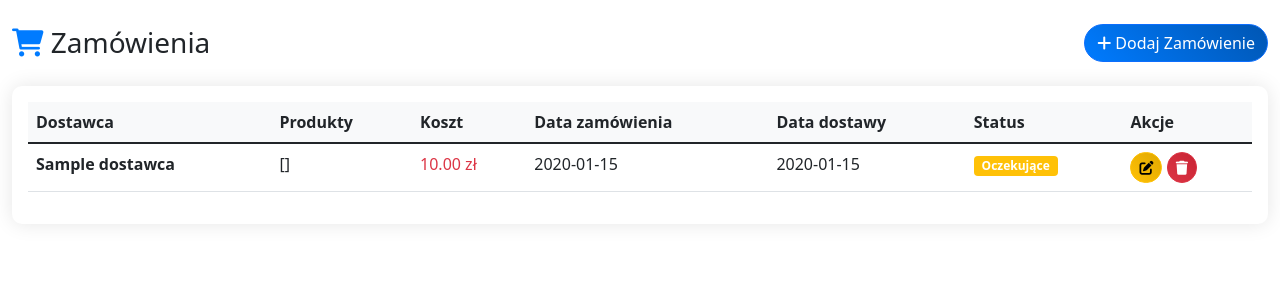
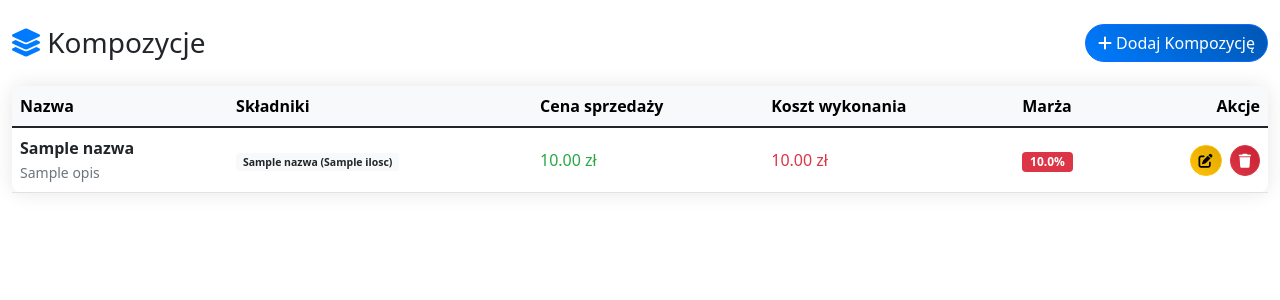
Before and after one commit to Pat-here/Waffle-v3.0, a Python web app: template templates/zamowienia/lista.html in a window 1280 px wide. Shown: the top 300 px of the page. Run offline with Jinja, Linux system fonts and the light colour scheme; the template is opened without the code that fills it: most values are stand-ins (such as "Sample title", 1, 10 or a date in 2020).

Commit message:
Update lista.html

```diff
--- a/templates/zamowienia/lista.html
+++ b/templates/zamowienia/lista.html
@@ -1,71 +1,86 @@
 {% extends "base.html" %}
 
-{% block title %}Zamówienia - Budka Gofrowa{% endblock %}
+{% block title %}Kompozycje – Budka Gofrowa{% endblock %}
 
 {% block content %}
-<div class="row">
-    <div class="col-12">
-        <div class="d-flex justify-content-between align-items-center mb-4">
-            <h1 class="h3 mb-0">
-                <i class="fas fa-shopping-cart text-primary"></i> Zamówienia
-            </h1>
-            <button type="button" class="btn btn-primary" data-bs-toggle="modal" data-bs-target="#zamowienieModal">
-                <i class="fas fa-plus"></i> Dodaj Zamówienie
+<div class="row mb-4">
+  <div class="col-12 d-flex justify-content-between align-items-center">
+    <h1 class="h3 mb-0"><i class="fas fa-layer-group text-primary"></i> Kompozycje</h1>
+    <button class="btn btn-primary" data-bs-toggle="modal" data-bs-target="#kompozycjaModal">
+      <i class="fas fa-plus"></i> Dodaj Kompozycję
     </button>
-        </div>
   </div>
 </div>
 
 <div class="row">
   <div class="col-12">
+    {% if kompozycje %}
     <div class="card">
-            <div class="card-body">
-                {% if zamowienia %}
+      <div class="card-body p-0">
         <div class="table-responsive">
-                    <table class="table table-hover">
-                        <thead>
+          <table class="table table-hover align-middle mb-0">
+            <thead class="table-light">
               <tr>
-                                <th>Dostawca</th>
-                                <th>Produkty</th>
-                                <th>Koszt</th>
-                                <th>Data zamówienia</th>
-                                <th>Data dostawy</th>
-                                <th>Status</th>
-                                <th>Akcje</th>
+                <th>Nazwa</th>
+                <th>Składniki</th>
+                <th>Cena sprzedaży</th>
+                <th>Koszt wykonania</th>
+                <th>Marża</th>
+                <th class="text-end">Akcje</th>
               </tr>
             </thead>
             <tbody>
-                            {% for zamowienie in zamowienia %}
+              {% for kompozycja in kompozycje %}
               <tr>
-                                <td><strong>{{ zamowienie.dostawca or zamowienie.nazwa_dostawcy }}</strong></td>
-                                <td>{{ zamowienie.produkty or zamowienie.uwagi }}</td>
-                                <td class="text-danger">{{ "%.2f"|format(zamowienie.koszt or zamowienie.koszt_calkowity or 0) }} zł</td>
-                                <td>{{ zamowienie.data_zamowienia.strftime('%d.%m.%Y') }}</td>
                 <td>
-                                    {% if zamowienie.data_dostawy %}
-                                        {{ zamowienie.data_dostawy.strftime('%d.%m.%Y') }}
-                                    {% else %}
-                                        <span class="text-muted">Brak</span>
+                  <strong>{{ kompozycja.nazwa }}</strong>
+                  {% if kompozycja.opis %}
+                  <br><small class="text-muted">{{ kompozycja.opis }}</small>
                   {% endif %}
                 </td>
                 <td>
-                                    {% if zamowienie.status == 'oczekujace' %}
-                                        <span class="badge bg-warning">Oczekujące</span>
-                                    {% elif zamowienie.status == 'dostarczone' %}
-                                        <span class="badge bg-success">Dostarczone</span>
-                                    {% elif zamowienie.status == 'anulowane' %}
-                                        <span class="badge bg-danger">Anulowane</span>
+                  <small>
+                    {% for item in kompozycja.items %}
+                    <span class="badge bg-light text-dark me-1">
+                      {% if item.typ_produktu == 'produkt' %}
+                        {{ item.produkt.nazwa }}
+                      {% elif item.typ_produktu == 'dodatek' %}
+                        {{ item.dodatek.nazwa }}
                       {% else %}
-                                        <span class="badge bg-secondary">{{ zamowienie.status }}</span>
+                        {{ item.napoj.nazwa }}
+                      {% endif %}
+                      ({{ item.ilosc }})
+                    </span>
+                    {% endfor %}
+                  </small>
+                </td>
+                <td class="text-success">
+                  {% if kompozycja.cena_sprzedazy is not none %}
+                    {{ "%.2f"|format(kompozycja.cena_sprzedazy) }} zł
+                  {% else %}
+                    <span class="text-muted">–</span>
                   {% endif %}
                 </td>
+                <td class="text-danger">
+                  {{ "%.2f"|format(kompozycja.koszt_wykonania or 0) }} zł
+                </td>
                 <td>
-                                    <button type="button" class="btn btn-sm btn-warning"
-                                            onclick="edytujZamowienie({{ zamowienie.id }}, '{{ zamowienie.dostawca or zamowienie.nazwa_dostawcy }}', '{{ zamowienie.produkty or zamowienie.uwagi }}', {{ zamowienie.koszt or zamowienie.koszt_calkowity or 0 }}, '{{ zamowienie.data_zamowienia.strftime('%Y-%m-%d') }}', '{{ zamowienie.data_dostawy.strftime('%Y-%m-%d') if zamowienie.data_dostawy else '' }}', '{{ zamowienie.status }}')">
+                  {% if kompozycja.marza is not none %}
+                  <span class="badge
+                    {% if kompozycja.marza >= 50 %}bg-success{% elif kompozycja.marza >= 30 %}bg-warning{% else %}bg-danger{% endif %}">
+                    {{ "%.1f"|format(kompozycja.marza) }}%
+                  </span>
+                  {% else %}
+                  <span class="text-muted">–</span>
+                  {% endif %}
+                </td>
+                <td class="text-end">
+                  <button class="btn btn-sm btn-warning me-1"
+                          onclick="edytujKompozycje({{ kompozycja.id }}, '{{ kompozycja.nazwa }}', '{{ kompozycja.opis|escape }}', {{ kompozycja.cena_sprzedazy or 0 }})">
                     <i class="fas fa-edit"></i>
                   </button>
-                                    <button type="button" class="btn btn-sm btn-danger"
-                                            onclick="usunZamowienie({{ zamowienie.id }})">
+                  <button class="btn btn-sm btn-danger"
+                          onclick="usunKompozycje({{ kompozycja.id }})">
                     <i class="fas fa-trash"></i>
                   </button>
                 </td>
@@ -74,68 +89,81 @@
             </tbody>
           </table>
         </div>
+      </div>
+    </div>
     {% else %}
     <div class="text-center text-muted py-5">
-                    <i class="fas fa-shopping-cart fa-3x mb-3"></i>
-                    <h5>Brak zamówień</h5>
-                    <p>Dodaj pierwsze zamówienie, aby śledzić dostawy.</p>
+      <i class="fas fa-layer-group fa-3x mb-3"></i>
+      <h5>Brak kompozycji</h5>
+      <p>Dodaj pierwszą kompozycję, aby tworzyć zestawy produktów.</p>
     </div>
     {% endif %}
   </div>
 </div>
-    </div>
-</div>
 
-<!-- Modal dodawania/edycji zamówienia -->
-<div class="modal fade" id="zamowienieModal" tabindex="-1">
-    <div class="modal-dialog">
+<!-- Modal: Dodaj / Edytuj Kompozycję -->
+<div class="modal fade" id="kompozycjaModal" tabindex="-1" aria-hidden="true">
+  <div class="modal-dialog modal-lg">
     <div class="modal-content">
       <div class="modal-header">
-                <h5 class="modal-title" id="zamowienieModalTitle">Dodaj Zamówienie</h5>
+        <h5 class="modal-title" id="kompozycjaModalTitle">Dodaj Kompozycję</h5>
         <button type="button" class="btn-close" data-bs-dismiss="modal"></button>
       </div>
-            <form id="zamowienieForm" action="{{ url_for('dodaj_zamowienie') }}" method="POST">
+      <form id="kompozycjaForm" action="{{ url_for('dodaj_kompozycje') }}" method="POST">
         <div class="modal-body">
-                    <div class="mb-3">
-                        <label for="dostawca" class="form-label">Dostawca</label>
-                        <input type="text" class="form-control" id="dostawca" name="dostawca" required>
+          <div class="row gy-3">
+            <div class="col-md-8">
+              <label for="nazwa" class="form-label">Nazwa kompozycji</label>
+              <input type="text" class="form-control" id="nazwa" name="nazwa" required>
             </div>
-
-                    <div class="mb-3">
-                        <label for="produkty" class="form-label">Produkty</label>
-                        <textarea class="form-control" id="produkty" name="produkty" rows="3" required></textarea>
-                    </div>
-
-                    <div class="mb-3">
-                        <label for="koszt" class="form-label">Koszt</label>
+            <div class="col-md-4">
+              <label for="cena_sprzedazy" class="form-label">Cena sprzedaży</label>
               <div class="input-group">
-                            <input type="number" step="0.01" class="form-control" id="koszt" name="koszt" required>
+                <input type="number" step="0.01" class="form-control" id="cena_sprzedazy" name="cena_sprzedazy">
                 <span class="input-group-text">zł</span>
               </div>
             </div>
+            <div class="col-12">
+              <label for="opis" class="form-label">Opis (opcjonalny)</label>
+              <textarea class="form-control" id="opis" name="opis" rows="2"></textarea>
+            </div>
 
-                    <div class="row">
-                        <div class="col-md-6">
-                            <div class="mb-3">
-                                <label for="data_zamowienia" class="form-label">Data zamówienia</label>
-                                <input type="date" class="form-control" id="data_zamowienia" name="data_zamowienia" required>
+            <hr class="my-3"/>
+
+            <div class="col-12">
+              <h6>Składniki kompozycji</h6>
+              <div class="row g-2 align-items-end">
+                <div class="col-md-4">
+                  <label for="typSkladnika" class="form-label">Typ składnika</label>
+                  <select id="typSkladnika" class="form-select">
+                    <option value="" selected>Wybierz typ</option>
+                    <option value="produkt">Produkt</option>
+                    <option value="dodatek">Dodatek</option>
+                    <option value="napoj">Napój</option>
+                  </select>
+                </div>
+                <div class="col-md-4">
+                  <label for="wybranyProdukt" class="form-label">Element</label>
+                  <select id="wybranyProdukt" class="form-select" disabled>
+                    <option value="" selected>Wybierz</option>
+                  </select>
+                </div>
+                <div class="col-md-2">
+                  <label for="iloscSkladnika" class="form-label">Ilość</label>
+                  <input type="number" step="0.1" min="0.1" id="iloscSkladnika" class="form-control" value="1">
+                </div>
+                <div class="col-md-2">
+                  <button type="button" class="btn btn-success w-100" onclick="dodajSkladnik()">
+                    <i class="fas fa-plus"></i> Dodaj
+                  </button>
                 </div>
               </div>
-                        <div class="col-md-6">
-                            <div class="mb-3">
-                                <label for="data_dostawy" class="form-label">Data dostawy</label>
-                                <input type="date" class="form-control" id="data_dostawy" name="data_dostawy">
+              <div id="listaSkladnikow" class="mt-3">
+                <div class="alert alert-info mb-0">
+                  <small>Dodaj składniki do kompozycji używając kontrolek powyżej.</small>
                 </div>
               </div>
             </div>
-
-                    <div class="mb-3">
-                        <label for="status" class="form-label">Status</label>
-                        <select class="form-select" id="status" name="status" required>
-                            <option value="oczekujace">Oczekujące</option>
-                            <option value="dostarczone">Dostarczone</option>
-                            <option value="anulowane">Anulowane</option>
-                        </select>
           </div>
         </div>
         <div class="modal-footer">
@@ -150,73 +178,118 @@
 
 {% block scripts %}
 <script>
-let edytujZamowienieId = null;
+  let edytujKompozycjeId = null;
+  let skladnikiKompozycji = [];
 
-function edytujZamowienie(id, dostawca, produkty, koszt, data_zamowienia, data_dostawy, status) {
-    edytujZamowienieId = id;
-    document.getElementById('zamowienieModalTitle').textContent = 'Edytuj Zamówienie';
-    document.getElementById('zamowienieForm').action = `/zamowienia/edytuj/${id}`;
-    document.getElementById('dostawca').value = dostawca;
-    document.getElementById('produkty').value = produkty;
-    document.getElementById('koszt').value = koszt;
-    document.getElementById('data_zamowienia').value = data_zamowienia;
-    document.getElementById('data_dostawy').value = data_dostawy;
-    document.getElementById('status').value = status;
+  const produktyData = {{ produkty|tojson|safe }};
+  const dodatkiData = {{ dodatki|tojson|safe }};
+  const napojeData = {{ napoje|tojson|safe }};
 
-    new bootstrap.Modal(document.getElementById('zamowienieModal')).show();
+  document.getElementById('typSkladnika').addEventListener('change', function() {
+    const typ = this.value;
+    const select = document.getElementById('wybranyProdukt');
+    select.innerHTML = '<option value="">Wybierz</option>';
+    select.disabled = !typ;
+
+    let lista = [];
+    if (typ === 'produkt') lista = produktyData;
+    else if (typ === 'dodatek') lista = dodatkiData;
+    else if (typ === 'napoj')    lista = napojeData;
+
+    lista.forEach(item => {
+      select.insertAdjacentHTML('beforeend',
+        `<option value="${item.id}">${item.nazwa} (${typ==='dodatek'?item.koszt_produkcji:item.cena_sprzedazy} zł)</option>`);
+    });
+  });
+
+  function dodajSkladnik() {
+    const typ = document.getElementById('typSkladnika').value;
+    const id  = document.getElementById('wybranyProdukt').value;
+    const ilo = parseFloat(document.getElementById('iloscSkladnika').value);
+    if (!typ || !id || !ilo) return alert('Wypełnij wszystkie pola składnika');
+
+    let nazwa = '–';
+    if (typ === 'produkt') nazwa = produktyData.find(x=>x.id==id).nazwa;
+    if (typ === 'dodatek') nazwa = dodatkiData.find(x=>x.id==id).nazwa;
+    if (typ === 'napoj')    nazwa = napojeData.find(x=>x.id==id).nazwa;
+
+    skladnikiKompozycji.push({ typ, id, nazwa, ilosc: ilo });
+    aktualizujListeSkladnikow();
+
+    // reset
+    document.getElementById('typSkladnika').value = '';
+    document.getElementById('wybranyProdukt').innerHTML = '<option value="">Wybierz</option>';
+    document.getElementById('wybranyProdukt').disabled = true;
+    document.getElementById('iloscSkladnika').value = '1';
   }
 
-function usunZamowienie(id) {
-    if (confirm('Czy na pewno chcesz usunąć to zamówienie?')) {
-        fetch(`/zamowienia/usun/${id}`, {
-            method: 'POST',
-            headers: {
-                'Content-Type': 'application/json',
+  function aktualizujListeSkladnikow() {
+    const kont = document.getElementById('listaSkladnikow');
+    if (!skladnikiKompozycji.length) {
+      kont.innerHTML = `<div class="alert alert-info mb-0">
+                         <small>Dodaj składniki do kompozycji używając kontrolek powyżej.</small>
+                       </div>`;
+      return;
     }
-        })
-        .then(response => response.json())
-        .then(data => {
-            if (data.success) {
-                location.reload();
-            } else {
-                alert('Wystąpił błąd: ' + data.message);
-            }
-        })
-        .catch(error => {
-            alert('Wystąpił błąd: ' + error);
+    kont.innerHTML = '';
+    skladnikiKompozycji.forEach((s, i) => {
+      kont.insertAdjacentHTML('beforeend', `
+        <div class="d-flex justify-content-between align-items-center mb-2 p-2 bg-light rounded">
+          <span><strong>${s.nazwa}</strong> (${s.typ}) – ${s.ilosc}</span>
+          <button class="btn btn-sm btn-danger" onclick="usunSkladnik(${i})">
+            <i class="fas fa-times"></i>
+          </button>
+          <input type="hidden" name="skladniki" value="${s.typ}|${s.id}|${s.ilosc}">
+        </div>`);
     });
   }
+
+  function usunSkladnik(idx) {
+    skladnikiKompozycji.splice(idx, 1);
+    aktualizujListeSkladnikow();
   }
 
-// Reset formularza po zamknięciu modala
-document.getElementById('zamowienieModal').addEventListener('hidden.bs.modal', function () {
-    edytujZamowienieId = null;
-    document.getElementById('zamowienieModalTitle').textContent = 'Dodaj Zamówienie';
-    document.getElementById('zamowienieForm').action = '{{ url_for("dodaj_zamowienie") }}';
-    document.getElementById('zamowienieForm').reset();
+  function edytujKompozycje(id, nazwa, opis, cena) {
+    edytujKompozycjeId = id;
+    document.getElementById('kompozycjaModalTitle').textContent = 'Edytuj Kompozycję';
+    document.getElementById('kompozycjaForm').action = `/kompozycje/edytuj/${id}`;
+    document.getElementById('nazwa').value = nazwa;
+    document.getElementById('opis').value = opis;
+    document.getElementById('cena_sprzedazy').value = cena;
+    skladnikiKompozycji = [];
+    aktualizujListeSkladnikow();
+    new bootstrap.Modal(document.getElementById('kompozycjaModal')).show();
+  }
+
+  function usunKompozycje(id) {
+    if (!confirm('Usunąć kompozycję?')) return;
+    fetch(`/kompozycje/usun/${id}`, { method:'POST' })
+      .then(r=>r.json()).then(d=>{
+        if (d.success) location.reload();
+        else alert('Błąd: '+d.message);
+      });
+  }
+
+  document.getElementById('kompozycjaForm').addEventListener('submit', function(e) {
+    e.preventDefault();
+    if (!skladnikiKompozycji.length) return alert('Dodaj przynajmniej jeden składnik');
+    const form = new FormData(this);
+    fetch(this.action, { method:'POST', body: form })
+      .then(r=>r.json()).then(d=>{
+        if (d.success) location.reload();
+        else alert('Błąd: '+d.message);
+      })
+      .catch(()=>alert('Błąd sieci'));
   });
 
-// Obsługa formularza
-document.getElementById('zamowienieForm').addEventListener('submit', function(e) {
-    e.preventDefault();
-
-    const formData = new FormData(this);
-
-    fetch(this.action, {
-        method: 'POST',
-        body: formData
-    })
-    .then(response => response.json())
-    .then(data => {
-        if (data.success) {
-            location.reload();
-        } else {
-            alert('Wystąpił błąd: ' + data.message);
-        }
-    })
-    .catch(error => {
-        alert('Wystąpił błąd: ' + error);
-    });
+  // reset po zamknięciu
+  document.getElementById('kompozycjaModal').addEventListener('hidden.bs.modal', ()=>{
+    edytujKompozycjeId = null;
+    document.getElementById('kompozycjaModalTitle').textContent = 'Dodaj Kompozycję';
+    document.getElementById('kompozycjaForm').action = '{{ url_for("dodaj_kompozycje") }}';
+    document.getElementById('kompozycjaForm').reset();
+    skladnikiKompozycji = [];
+    aktualizujListeSkladnikow();
   });
 </script>
 {% endblock %}
```
Lines whose indentation alone changed are shown as unchanged.
